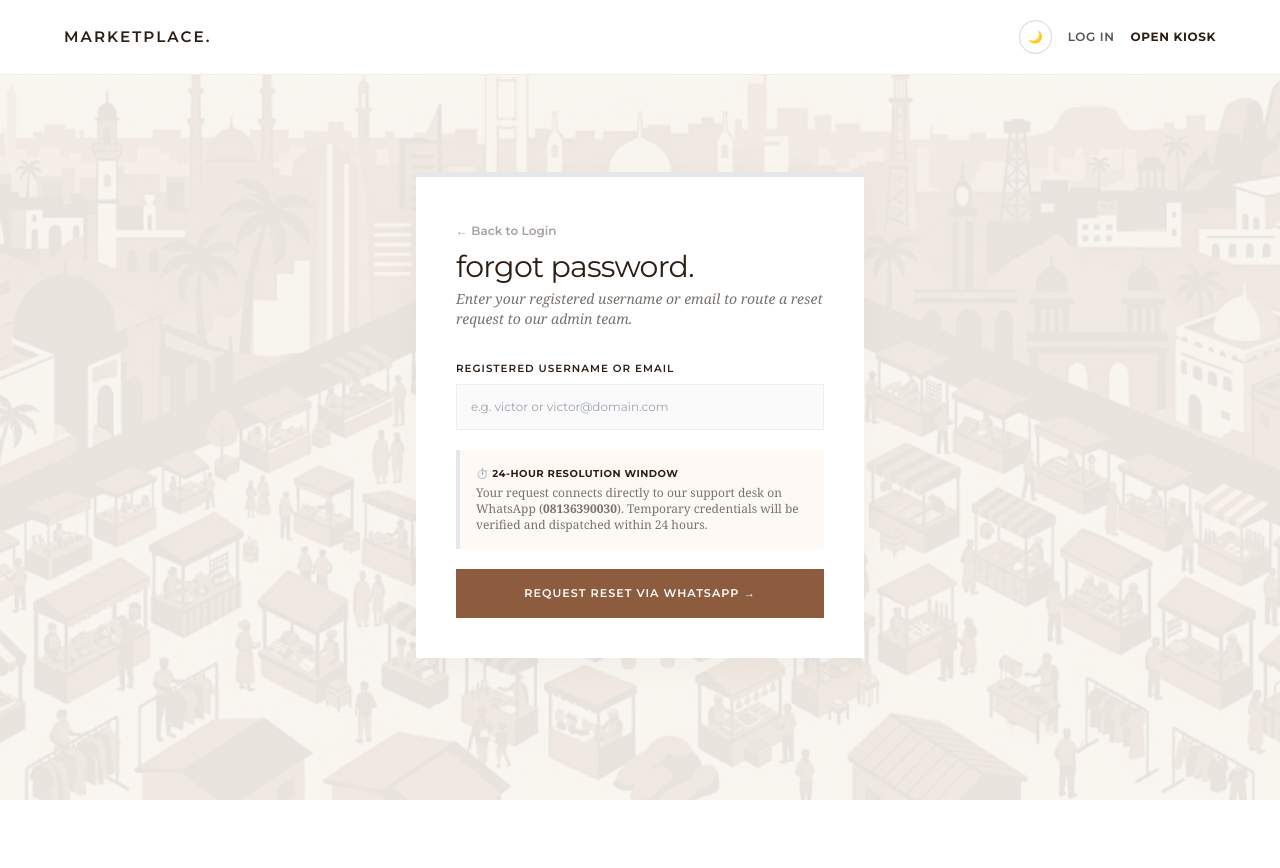
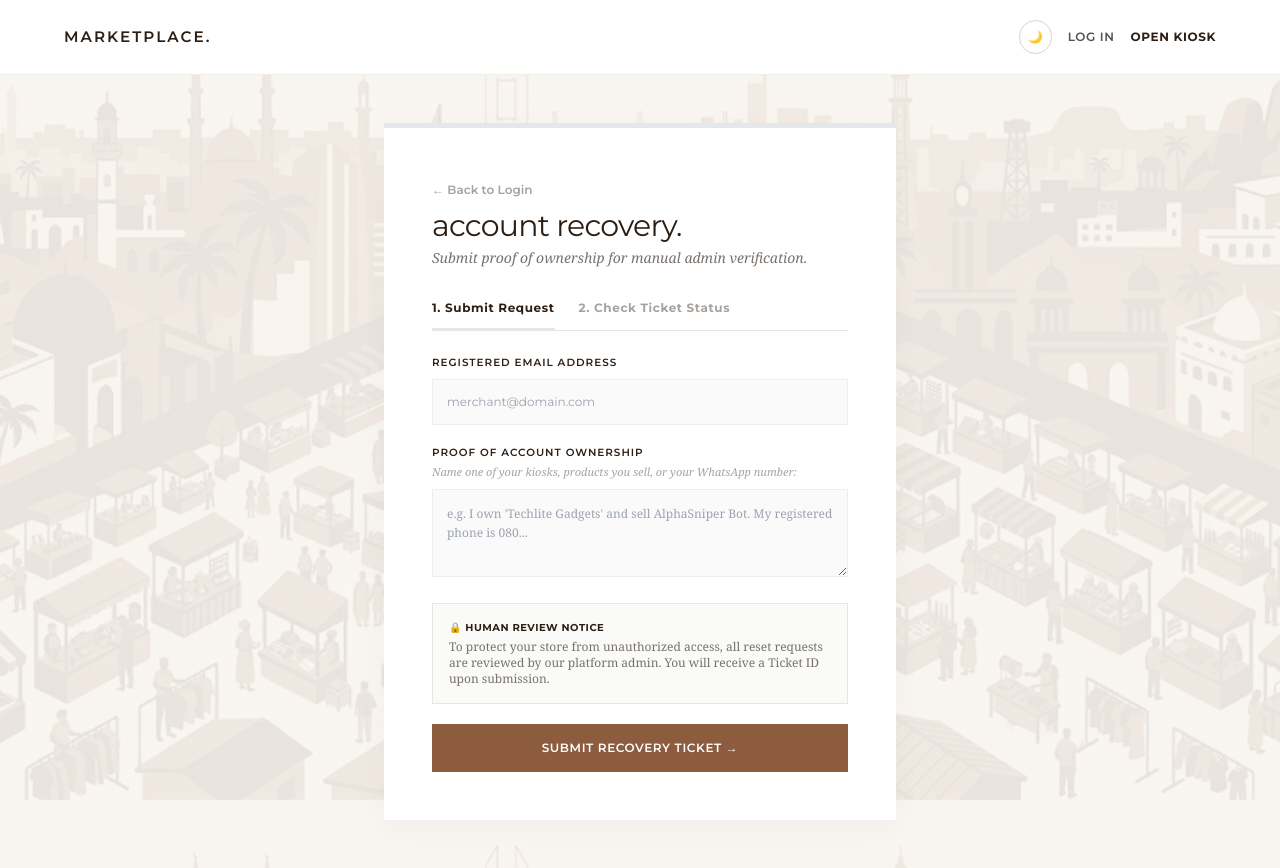
Before and after one commit to adebayo-victor/Marketplacev_2, a Flask app: page /forgot-password in a window 1280 px wide. Before the commit the page ends 800 px from the top, so only its background shows below. Run offline with Flask 3, Linux system fonts and the light colour scheme; some libraries are stand-ins or nearby versions.

Commit message:
Revise forgot password page for account recovery
Updated the title and content for the password recovery page. Added ticket status display and improved form structure for submitting recovery requests.

```diff
--- a/app/templates/auth/forgot_password.html
+++ b/app/templates/auth/forgot_password.html
@@ -1,36 +1,128 @@
 {% extends 'base.html' %}
 
-{% block title %}Reset Password // Marketplace{% endblock %}
+{% block title %}Account Recovery Helpdesk // Marketplace{% endblock %}
 
 {% block content %}
 <div class="min-h-[85vh] flex items-center justify-center p-4 py-12">
-    <div class="max-w-md w-full bg-white p-10 shadow-[0_10px_30px_rgba(0,0,0,0.03)] border-t-[5px] border-clay">
+    <div class="max-w-lg w-full bg-white p-8 md:p-12 shadow-[0_10px_30px_rgba(0,0,0,0.03)] border-t-[5px] border-clay">
 
         <div class="mb-8">
-            <a href="{{ url_for('auth.login') }}" class="font-ui text-xs font-semibold text-stone-400 no-underline">&larr; Back to Login</a>
-            <h1 class="font-ui text-3xl font-normal lowercase tracking-tight m-0 text-dark-oak mt-2">forgot password.</h1>
-            <p class="font-serif italic text-sm text-stone-500 mt-1">Enter your registered username or email to route a reset request to our admin team.</p>
+            <a href="{{ url_for('auth.login') }}" class="font-ui text-xs font-semibold text-stone-400 no-underline hover:text-dark-oak">&larr; Back to Login</a>
+            <h1 class="font-ui text-3xl font-normal lowercase tracking-tight m-0 text-dark-oak mt-2">account recovery.</h1>
+            <p class="font-serif italic text-sm text-stone-500 mt-1">Submit proof of ownership for manual admin verification.</p>
         </div>
 
-        <form method="POST" action="{{ url_for('auth.forgot_password') }}" class="space-y-5">
-            <div>
-                <label class="block font-ui text-[0.65rem] font-semibold uppercase tracking-[1px] text-clay mb-2">Registered Username or Email</label>
-                <input type="text" name="account_input" required
-                       placeholder="e.g. victor or victor@domain.com"
-                       class="w-full p-3.5 border border-[#eee] bg-[#fafafa] font-ui text-xs text-dark-oak outline-none focus:border-clay focus:bg-white transition">
+        <!-- 🎫 TICKET STATUS DISPLAY CARD (IF QUERYING A TICKET) -->
+        {% if ticket_info %}
+        <div class="p-6 mb-8 rounded-2xl border {% if ticket_info.status == 'approved' %}bg-emerald-50 border-emerald-300{% elif ticket_info.status == 'rejected' %}bg-rose-50 border-rose-300{% else %}bg-amber-50 border-amber-300{% endif %}">
+            <div class="flex items-center justify-between mb-2">
+                <span class="font-mono text-xs font-bold text-dark-oak">Ticket #{{ ticket_info.ticket_ref }}</span>
+                <span class="font-ui text-[10px] font-bold uppercase tracking-wider px-2 py-0.5 rounded {% if ticket_info.status == 'approved' %}bg-emerald-600 text-white{% elif ticket_info.status == 'rejected' %}bg-rose-600 text-white{% else %}bg-amber-500 text-black{% endif %}">
+                    {{ ticket_info.status|upper }}
+                </span>
             </div>
 
-            <div class="p-4 bg-[#fff9f5] border-l-4 border-clay text-left">
-                <span class="font-ui text-[10px] font-bold uppercase tracking-wider text-clay block mb-1">⏱️ 24-Hour Resolution Window</span>
-                <p class="font-serif text-xs text-stone-500 m-0">
-                    Your request connects directly to our support desk on WhatsApp (<strong>08136390030</strong>). Temporary credentials will be verified and dispatched within 24 hours.
+            {% if ticket_info.status == 'approved' %}
+                <p class="font-serif text-xs text-emerald-800 m-0 mb-3">
+                    Your account has been verified! Use this temporary password to log in, and change it immediately in your settings:
                 </p>
-            </div>
+                <div class="p-3 bg-white border border-emerald-400 font-mono text-base font-bold text-emerald-700 text-center tracking-wider select-all rounded-lg">
+                    {{ ticket_info.temp_password }}
+                </div>
+                <a href="{{ url_for('auth.login') }}" class="btn-oak w-full text-center block mt-4 text-xs py-3">
+                    GO TO LOGIN &rarr;
+                </a>
+            {% elif ticket_info.status == 'rejected' %}
+                <p class="font-serif text-xs text-rose-800 m-0">
+                    Your request was rejected due to insufficient or mismatched verification proof.
+                </p>
+            {% else %}
+                <p class="font-serif italic text-xs text-amber-900 m-0">
+                    ⏳ <strong>Under Review:</strong> Our platform administrator is reviewing your account proof. Please check back with this Ticket ID within 24 hours.
+                </p>
+            {% endif %}
+        </div>
+        {% endif %}
 
-            <button type="submit" class="btn-clay w-full text-center block font-ui font-semibold py-4">
-                REQUEST RESET VIA WHATSAPP &rarr;
+        <!-- TAB NAVIGATION -->
+        <div class="flex border-b border-stone-200 mb-6 font-ui text-xs font-bold uppercase tracking-wider">
+            <button type="button" onclick="switchTab('submitTab')" id="btnSubmitTab" class="pb-3 border-b-2 border-clay text-clay mr-6 cursor-pointer">
+                1. Submit Request
             </button>
-        </form>
+            <button type="button" onclick="switchTab('statusTab')" id="btnStatusTab" class="pb-3 border-b-2 border-transparent text-stone-400 hover:text-dark-oak cursor-pointer">
+                2. Check Ticket Status
+            </button>
+        </div>
+
+        <!-- FORM 1: SUBMIT NEW TICKET -->
+        <div id="submitTab">
+            <form method="POST" class="space-y-5">
+                <input type="hidden" name="action" value="submit_ticket">
+
+                <div>
+                    <label class="block font-ui text-[0.65rem] font-semibold uppercase tracking-[1px] text-clay mb-2">Registered Email Address</label>
+                    <input type="email" name="email" required placeholder="merchant@domain.com"
+                           class="w-full p-3.5 border border-[#eee] bg-[#fafafa] font-ui text-xs outline-none focus:border-clay">
+                </div>
+
+                <div>
+                    <label class="block font-ui text-[0.65rem] font-semibold uppercase tracking-[1px] text-clay mb-1">Proof of Account Ownership</label>
+                    <p class="font-serif italic text-[11px] text-stone-400 mb-2">Name one of your kiosks, products you sell, or your WhatsApp number:</p>
+                    <textarea name="details" rows="3" required
+                              placeholder="e.g. I own 'Techlite Gadgets' and sell AlphaSniper Bot. My registered phone is 080..."
+                              class="w-full p-3.5 border border-[#eee] bg-[#fafafa] font-serif text-xs outline-none focus:border-clay leading-relaxed"></textarea>
+                </div>
+
+                <div class="p-4 bg-stone-50 border border-stone-200 text-left">
+                    <span class="font-ui text-[10px] font-bold uppercase tracking-wider text-dark-oak block mb-1">🔒 Human Review Notice</span>
+                    <p class="font-serif text-xs text-stone-500 m-0">
+                        To protect your store from unauthorized access, all reset requests are reviewed by our platform admin. You will receive a Ticket ID upon submission.
+                    </p>
+                </div>
+
+                <button type="submit" class="btn-clay w-full text-center block font-ui font-semibold py-4 text-xs uppercase tracking-wider">
+                    SUBMIT RECOVERY TICKET &rarr;
+                </button>
+            </form>
+        </div>
+
+        <!-- FORM 2: CHECK TICKET STATUS -->
+        <div id="statusTab" class="hidden">
+            <form method="POST" class="space-y-5">
+                <input type="hidden" name="action" value="check_status">
+
+                <div>
+                    <label class="block font-ui text-[0.65rem] font-semibold uppercase tracking-[1px] text-clay mb-2">Enter Ticket ID</label>
+                    <input type="text" name="ticket_ref" required placeholder="e.g. REQ-94A1B2C3"
+                           class="w-full p-3.5 border border-[#eee] bg-[#fafafa] font-mono text-xs outline-none focus:border-clay">
+                </div>
+
+                <button type="submit" class="btn-oak w-full text-center block font-ui font-semibold py-4 text-xs uppercase tracking-wider">
+                    CHECK TICKET STATUS &rarr;
+                </button>
+            </form>
+        </div>
+
     </div>
 </div>
+
+<script>
+function switchTab(tabId) {
+    if (tabId === 'submitTab') {
+        document.getElementById('submitTab').classList.remove('hidden');
+        document.getElementById('statusTab').classList.add('hidden');
+        document.getElementById('btnSubmitTab').classList.add('border-clay', 'text-clay');
+        document.getElementById('btnSubmitTab').classList.remove('border-transparent', 'text-stone-400');
+        document.getElementById('btnStatusTab').classList.remove('border-clay', 'text-clay');
+        document.getElementById('btnStatusTab').classList.add('border-transparent', 'text-stone-400');
+    } else {
+        document.getElementById('submitTab').classList.add('hidden');
+        document.getElementById('statusTab').classList.remove('hidden');
+        document.getElementById('btnStatusTab').classList.add('border-clay', 'text-clay');
+        document.getElementById('btnStatusTab').classList.remove('border-transparent', 'text-stone-400');
+        document.getElementById('btnSubmitTab').classList.remove('border-clay', 'text-clay');
+        document.getElementById('btnSubmitTab').classList.add('border-transparent', 'text-stone-400');
+    }
+}
+</script>
 {% endblock %}
```
